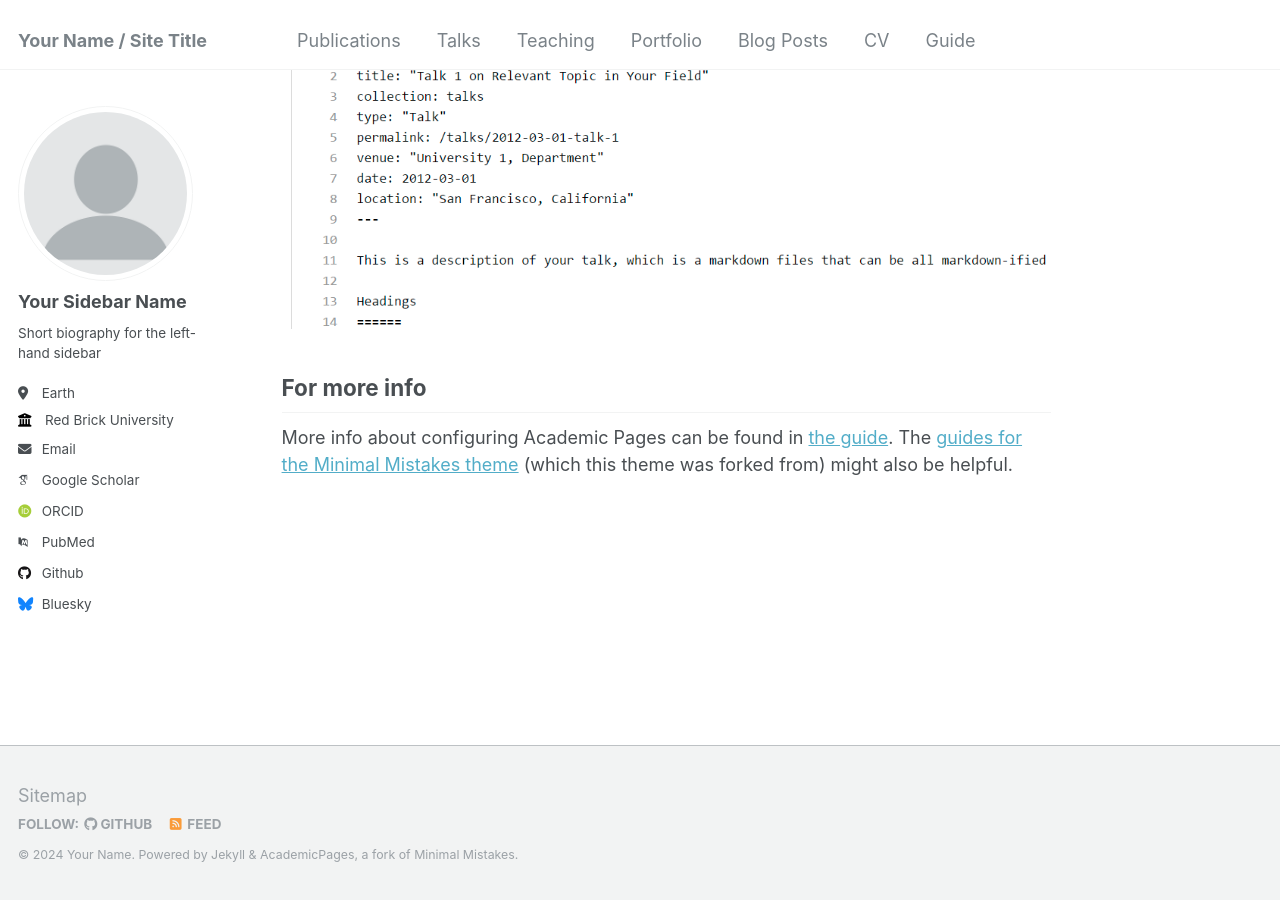
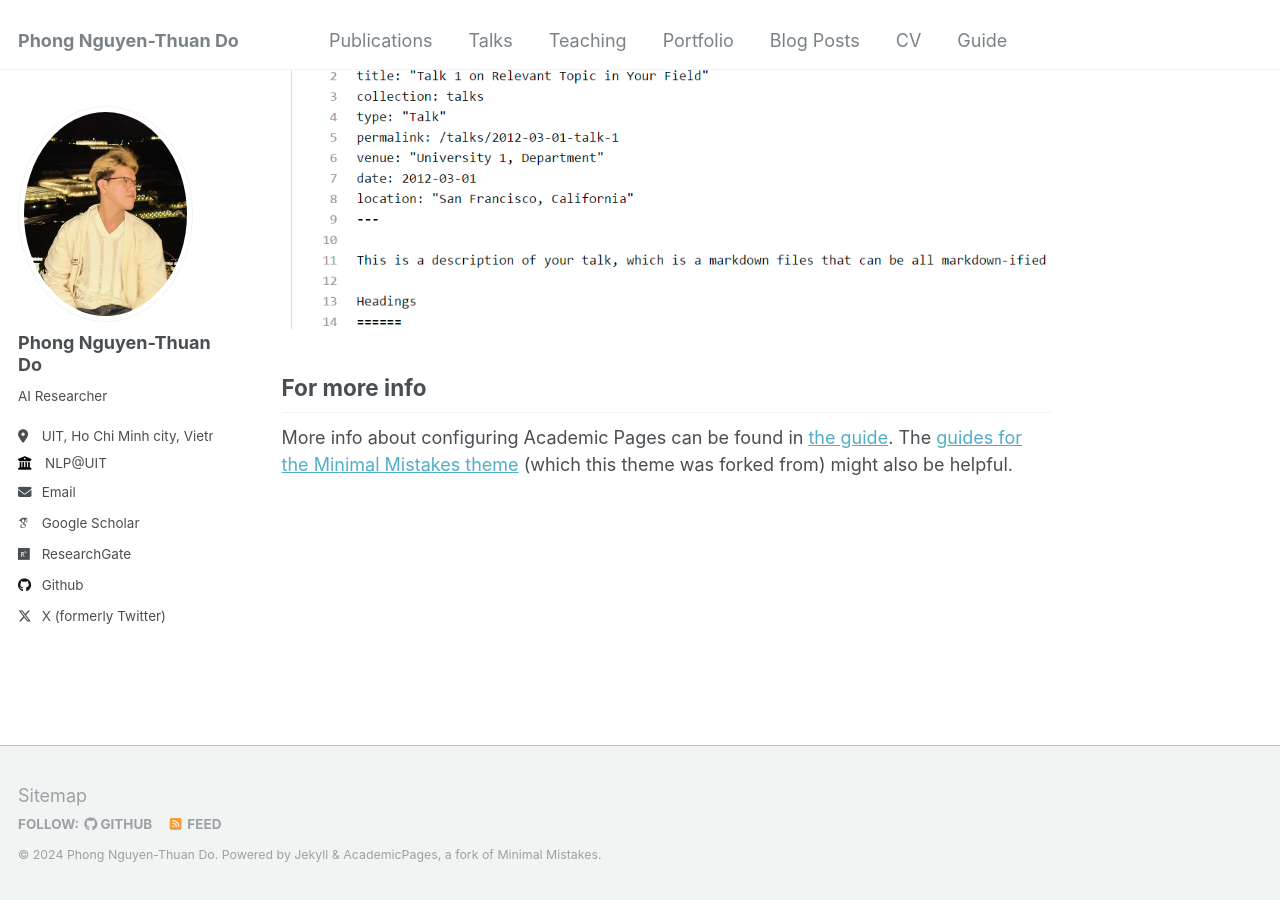
Before and after one commit to PhongNTDo/PhongNTDo.github.io, a Jekyll site: the page built from _pages/about.md, in a window 1280 px wide and 900 px high, scrolled down 2660 px. Built offline with Jekyll 4.4.1, drawn with Linux system fonts in a browser that asks for light colours; some web fonts are replaced.

```diff
--- a/_config.yml
+++ b/_config.yml
@@ -8,47 +8,47 @@
 
 # Basic Site Settings
 locale                   : "en-US"
-title                    : "Your Name / Site Title"
+title                    : "Phong Nguyen-Thuan Do"
 title_separator          : "-"
-name                     : &name "Your Name"
-description              : &description "personal description"
-url                      : https://academicpages.github.io # the base hostname & protocol for your site e.g. "https://mmistakes.github.io"
+name                     : &name "Phong Nguyen-Thuan Do"
+description              : &description "Researcher at NLP@UIT"
+url                      : https://PhongNTDo.github.io # the base hostname & protocol for your site e.g. "https://mmistakes.github.io"
 baseurl                  : "" # the subpath of your site, e.g. "/blog"
-repository               : "academicpages/academicpages.github.io"
+repository               : "PhongNTDo/phongdnt"
 
 # Site Author - The following control what appear as part of the author content on the side bar.
 #               If a field is blank the icon and link will not appear, otherwise it will be shown.
-#               Additional customization can be done by editing /_includes/author-profile.html
+#               Additional cuicestomization can be done by editing /_includes/author-profile.html
 author:
   # Biographic information
-  avatar           : "profile.png"
-  name             : "Your Sidebar Name"
+  avatar           : "profile.jpg"
+  name             : "Phong Nguyen-Thuan Do"
   pronouns         : # example: "she/her"
-  bio              : "Short biography for the left-hand sidebar"
-  location         : "Earth"
-  employer         : "Red Brick University"
-  uri              : # URL
-  email            : "none@example.org"
+  bio              : "AI Researcher"
+  location         : "UIT, Ho Chi Minh city, Vietnam"
+  employer         : "NLP@UIT"
+  # uri              : # URL
+  email            : "phongdntvn@gmail.com"
 
   # Academic websites
-  arxiv            : # URL - Update with the correct link to your profile
-  googlescholar    : "https://scholar.google.com/citations?user=PS_CX0AAAAAJ"
-  impactstory      : # URL
-  orcid            : "http://orcid.org/yourorcidurl"
-  semantic         : # URL
-  pubmed           : "https://www.ncbi.nlm.nih.gov/pubmed/?term=john+snow"
-  researchgate     : # URL
+  # arxiv            : # URL - Update with the correct link to your profile
+  googlescholar    : "https://scholar.google.com.vn/citations?user=SMzQsQMAAAAJ"
+  # impactstory      : # URL
+  # orcid            : # URL
+  # semantic         : # URL
+  # pubmed           : "https://www.ncbi.nlm.nih.gov/pubmed/?term=john+snow"
+  researchgate     : "https://www.researchgate.net/profile/Phong-Do-7"
 
   # Repositories and software development
-  bitbucket        : # Username - Update with your username on the site
-  codepen          : # Username
-  dribbble         : # Username
-  github           : "academicpages"
-  kaggle           : # Username
-  stackoverflow    : # User number or user number and name (i.e., use "1" or "1/jeff-atwood")
+  # bitbucket        : # Username - Update with your username on the site
+  # codepen          : # Username
+  # dribbble         : # Username
+  github           : "PhongNTDo"
+  # kaggle           : # Username
+  # stackoverflow    : # User number or user number and name (i.e., use "1" or "1/jeff-atwood")
 
   # Social media
-  bluesky          : "bsky.app" # Replace this with you Bluesky username
+  # bluesky          : "bsky.app" # Replace this with you Bluesky username
   facebook         : # Username
   flickr           : # Username
   foursquare       : # Username
@@ -65,7 +65,7 @@ author:
   steam            : # Username
   telegram         : # URL
   tumblr           : # Username
-  twitter          : # Username for X / Twitter
+  twitter          : phong_dnt
   vine             : # Username
   weibo            : # Username
   wikipedia        : # Username
@@ -77,10 +77,10 @@ author:
 publication_category:
   books:
     title: 'Books'
+  conferences:
+    title: 'Conference Papers'
   manuscripts:
     title: 'Journal Articles'
-  conferences:
-    title: 'Conference Papers'
 
 # Site Settings
 teaser                   :  # filename of teaser fallback teaser image placed in /images/, .e.g. "500x300.png"
@@ -290,7 +290,7 @@ sass:
 permalink: /:categories/:title/
 # paginate: 5 # amount of posts to show
 # paginate_path: /page:num/
-timezone: America/Los_Angeles # http://en.wikipedia.org/wiki/List_of_tz_database_time_zones
+timezone: Asia/Ho_Chi_Minh # http://en.wikipedia.org/wiki/List_of_tz_database_time_zones
 
 
 # Plugins
```
Also changed, not shown: images/profile.jpg (added).
